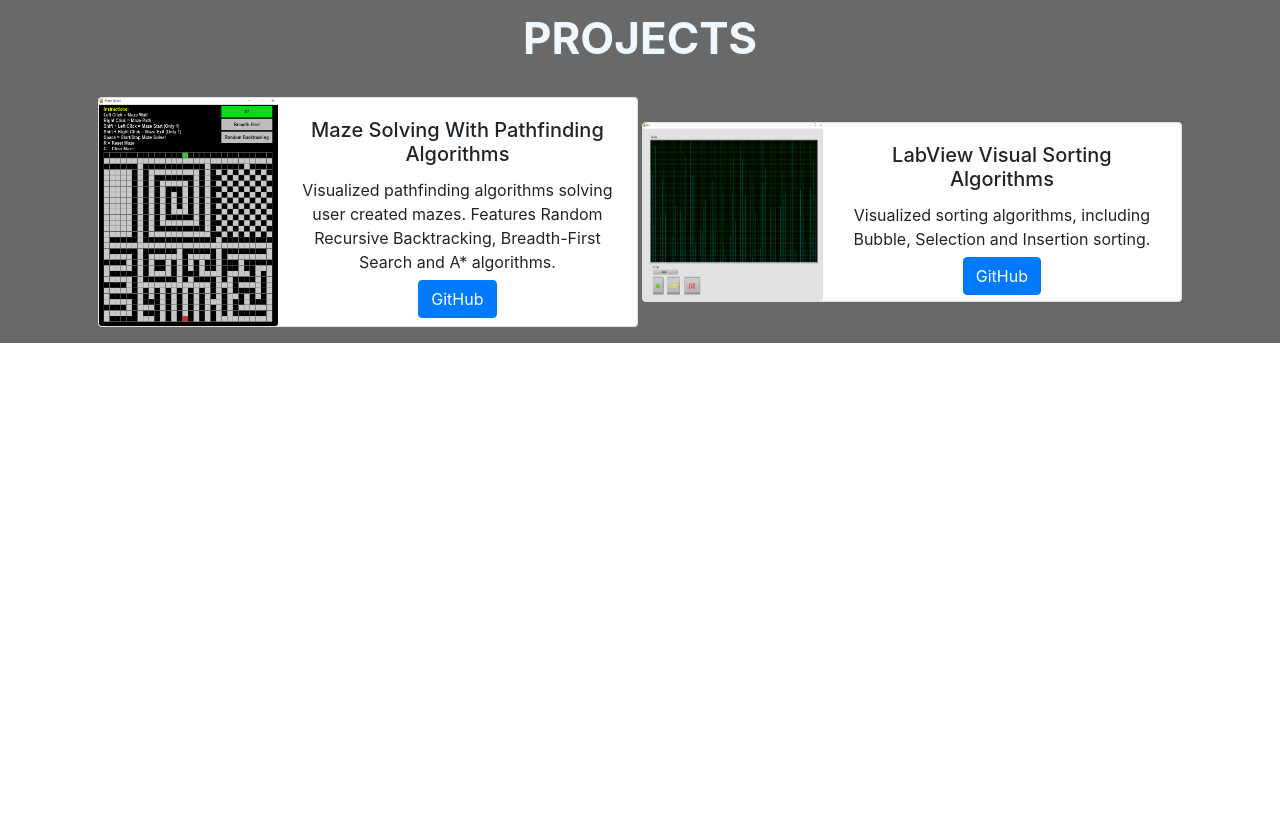
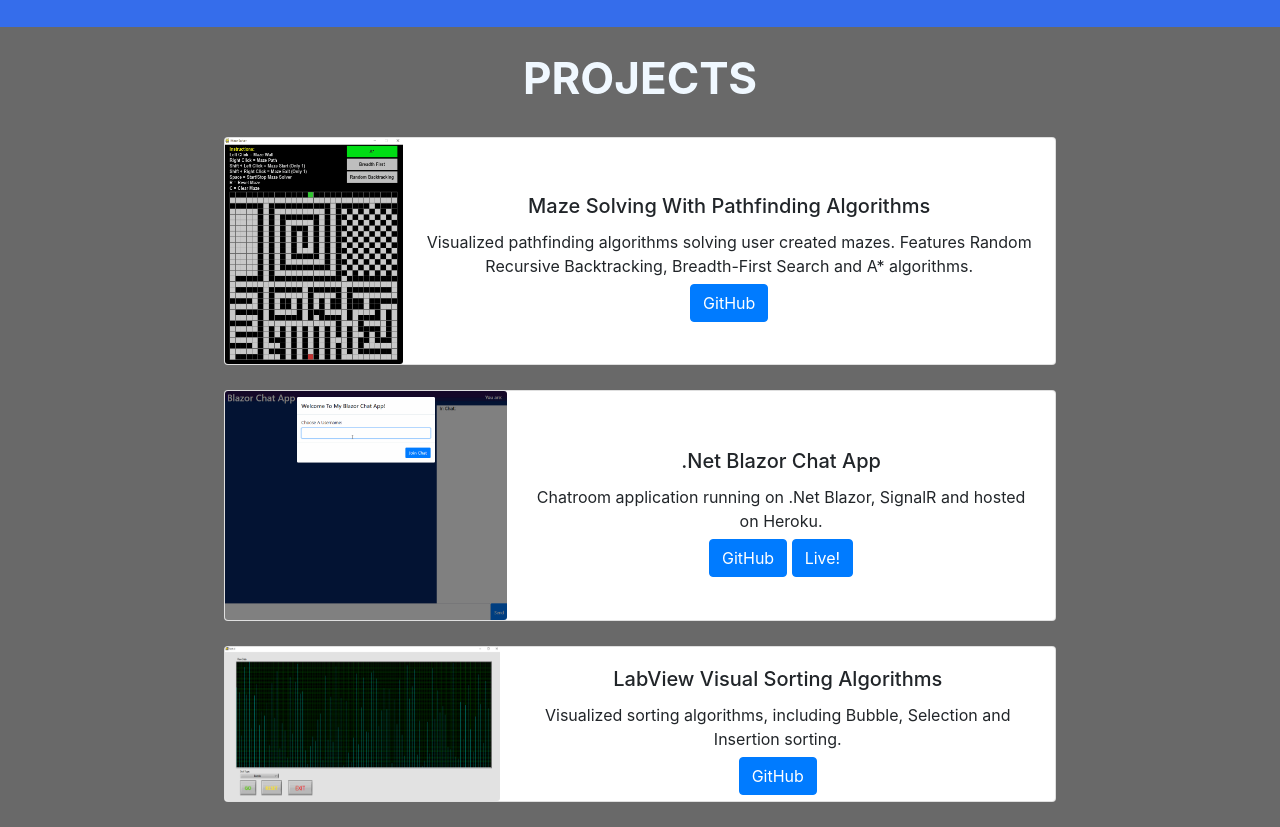
Before and after one commit to JKrystofik2290/joekrystofik.com, a plain HTML site: page index.html in a window 1280 px wide. Shown: the part 1154-1981 px from the top of the page. Before the commit the page ends 1497 px from the top, so only its background shows below. Drawn offline with nearby package versions, Linux system fonts and the light colour scheme.

Commit message:
Added Blazor chat app to projects and fixed scaling issue with project cards.

```diff
--- a/css/style.css
+++ b/css/style.css
@@ -47,14 +47,7 @@ a {text-decoration: none;}
 .logo{
 	object-fit: contain;
 	width: 10vw;
-}
-
-@media only screen and (max-width: 1000px) {
-
-	.logo {
-		object-fit: contain;
-		width: 20vw;
-	}
+	padding-bottom: 20px;
 }
 
 .logo img{
@@ -77,15 +70,28 @@ a {text-decoration: none;}
 	font-size: 44px;
 }
 
+.card-container{
+	display: flex;
+	flex-wrap: wrap;
+	flex-direction: row;
+	justify-content: center;
+}
+
 .card {
-	display: inline-flex;
 	margin-top: 25px;
-	/* margin-left: 20px; */
+	width: 65vw;
+	flex-direction: row;
+}
+
+.img-container {
+	max-height: 75vh;
+    width: 25vw;
 }
 
 .card-body{
 	padding-bottom: 0;
 	margin-bottom: 6px;
+	align-self: center;
 }
 
 .card-text {
@@ -97,3 +103,28 @@ a {text-decoration: none;}
 	height: 100%;
 	vertical-align: middle;
 }
+
+.footer {
+	background-color: dimgray;
+	height: 25px;
+}
+
+@media only screen and (max-width: 950px) {
+
+	.logo {
+		width: 20vw;
+	}
+
+	.card {
+		flex-direction: column;
+		width: 75vw;
+	}
+
+	.img-container {
+		width: auto;
+	}
+
+	.card-body {
+		align-self: center;
+	}
+}
--- a/index.html
+++ b/index.html
@@ -88,12 +88,11 @@
 
 	<div id="projects">
 		<h1>PROJECTS</h1>
-		<div class="card mb-3" style="max-width: 540px;">
-			<div class="row no-gutters">
-				<div class="col-md-4">
+		<div class="card-container">
+			<div class="card">
+				<div class="img-container">
 					<img src="images/Maze_solver.gif" class="card-img" alt="Maze_solver">
 				</div>
-				<div class="col-md-8">
 				<div class="card-body">
 					<h5 class="card-title bolder">Maze Solving With Pathfinding Algorithms</h5>
 					<p class="card-text">
@@ -104,14 +103,26 @@
 						target="_blank">GitHub</a>
 				</div>
 			</div>
+
+			<div class="card">
+				<div class="img-container">
+					<img src="images/Blazor_Chat_App.gif" class="card-img" alt="Blazor Chat App">
+				</div>
+				<div class="card-body">
+					<h5 class="card-title bolder">.Net Blazor Chat App</h5>
+					<p class="card-text">
+						Chatroom application running on .Net Blazor, SignalR and hosted on Heroku.
+					</p>
+					<a href="https://github.com/JKrystofik2290/Blazor_Chat_App" class="btn btn-primary"
+						target="_blank">GitHub</a>
+					<a href="https://blazor-chat-app.herokuapp.com/" class="btn btn-primary" target="_blank">Live!</a>
 				</div>
 			</div>
-		<div class="card mb-3" style="max-width: 540px;">
-			<div class="row no-gutters">
-				<div class="col-md-4">
+
+			<div class="card">
+				<div class="img-container">
 					<img src="images/Bubble.gif" class="card-img" alt="LabView_Visual_Sorting_Algorithms">
 				</div>
-				<div class="col-md-8">
 				<div class="card-body">
 					<h5 class="card-title">LabView Visual Sorting Algorithms</h5>
 					<p class="card-text">
@@ -123,7 +134,8 @@
 			</div>
 		</div>
 	</div>
-	</div>
+
+	<div class="footer"></div>
 
 	<!-- JavaScript -->
 	<script src="https://code.jquery.com/jquery-3.5.1.slim.min.js"
```
Also changed, not shown: images/Blazor_Chat_App.gif (added). Lines whose indentation alone changed are shown as unchanged.
